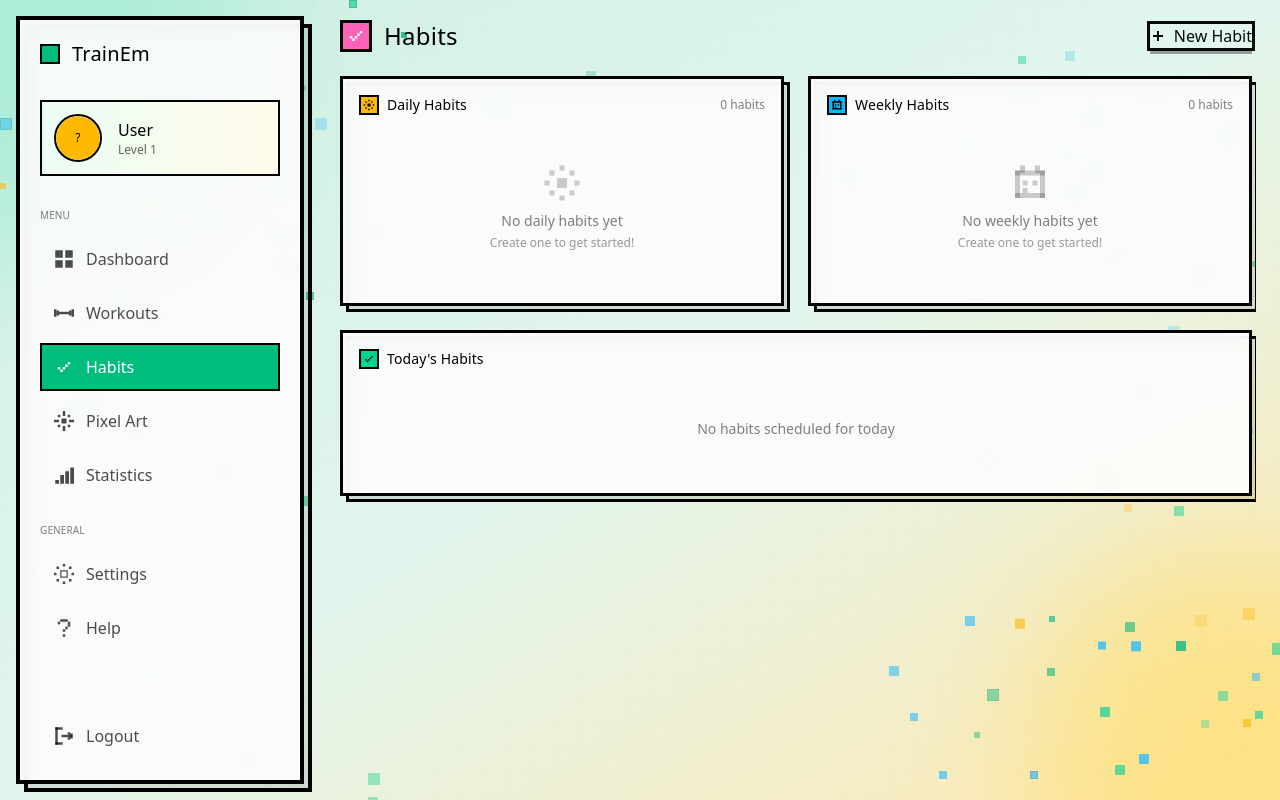
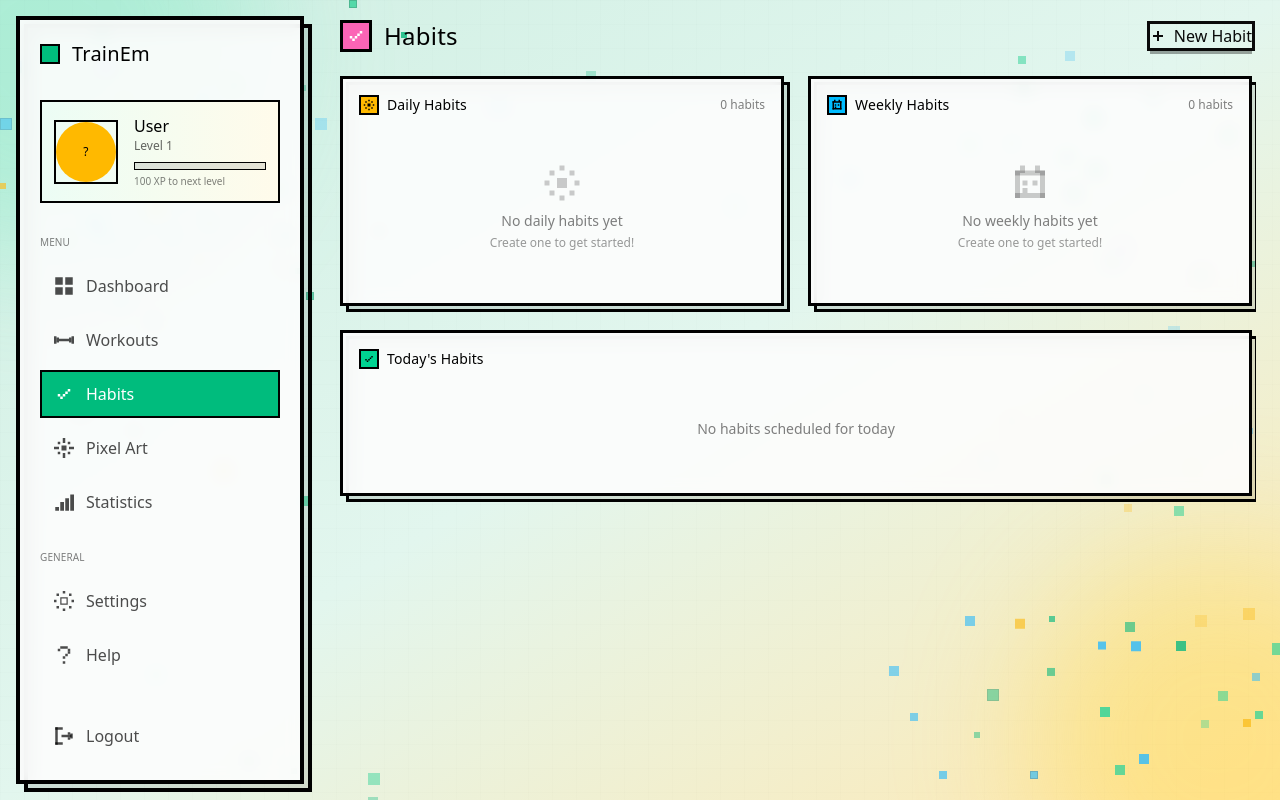
Before and after one commit to judi2641/trainem-deploy, a React (Vite) app in the folder frontend/: page /habits in a window 1280 px wide. Built offline with nearby package versions, Linux system fonts and the light colour scheme.

Commit message:
Lvl System, Side Bar Profile Picture, Dashboard Lvl anzeige

```diff
--- a/frontend/src/components/EntryCalendar.tsx
+++ b/frontend/src/components/EntryCalendar.tsx
@@ -13,6 +13,7 @@ import { toast } from 'sonner';
 import confetti from 'canvas-confetti';
 import { Progress } from './ui/progress';
 import { useMyContext } from '@/context/AppContext';
+import { getLevelFromScore } from '@/util/level';
 import {
 	Select,
 	SelectContent,
@@ -32,7 +33,7 @@ function isoDateOnly(d: Date) {
 }
 
 export function EntryCalendar({ weekStart, onEntryUpdated }: EntryCalendarProps) {
-	const { myUser, workouts, entries, setEntries } = useMyContext();
+	const { myUser, workouts, entries, setEntries, setMyUser } = useMyContext();
 	const auth0Id = myUser?.auth0Id;
 
 	const weekEnd = endOfWeek(weekStart, { weekStartsOn: 1 });
@@ -60,6 +61,11 @@ export function EntryCalendar({ weekStart, onEntryUpdated }: EntryCalendarProps)
 				const updatedEntry = await res.json();
 
 				setEntries((prev: any) => prev.map((e: any) => (e._id === entryId ? updatedEntry : e)));
+				setMyUser((prev: any) => {
+					if (!prev) return prev;
+					const nextScore = (prev.points ?? prev.score ?? 0) + 67;
+					return { ...prev, points: nextScore, score: nextScore };
+				});
 
 				toast.custom(
 					() => (
@@ -69,10 +75,19 @@ export function EntryCalendar({ weekStart, onEntryUpdated }: EntryCalendarProps)
 								<span className="font-medium">Exercise completed!</span>
 							</div>
 							<div className="flex flex-col gap-1">
+								{(() => {
+									const totalScore = myUser?.points ?? myUser?.score ?? 0;
+									const { level, currentXp, nextLevelXp } = getLevelFromScore(totalScore);
+
+									return (
+										<>
 								<span className="text-sm text-muted-foreground">
-									Level {Math.floor((myUser?.score ?? 0) / 100) + 1}
+											Level {level}
 								</span>
-								<Progress value={(myUser?.score ?? 0) % 100} className="h-2" />
+										<Progress value={(currentXp / nextLevelXp) * 100} className="h-2" />
+										</>
+									);
+								})()}
 							</div>
 						</div>
 					),
--- a/frontend/src/components/Sidebar.tsx
+++ b/frontend/src/components/Sidebar.tsx
@@ -2,7 +2,45 @@ import { NavLink } from 'react-router-dom';
 import { useAuth0 } from '@auth0/auth0-react';
 import { Avatar, AvatarImage, AvatarFallback } from '@/components/ui/avatar';
 import { useEffect, useState } from 'react';
+import { getLevelFromScore } from '@/util/level';
 import { useMyContext } from '@/context/AppContext';
+
+type PixelArtPixel = {
+	x: number;
+	y: number;
+	color: string;
+};
+
+function pixelArtToDataUrl(pixels: PixelArtPixel[], gridSize: number) {
+	if (typeof document === 'undefined') return null;
+
+	const canvas = document.createElement('canvas');
+	canvas.width = gridSize;
+	canvas.height = gridSize;
+
+	const ctx = canvas.getContext('2d');
+	if (!ctx) return null;
+
+	ctx.fillStyle = '#ffffff';
+	ctx.fillRect(0, 0, gridSize, gridSize);
+
+	pixels.forEach((pixel) => {
+		if (
+			typeof pixel.x !== 'number' ||
+			typeof pixel.y !== 'number' ||
+			typeof pixel.color !== 'string'
+		) {
+			return;
+		}
+		if (pixel.x < 0 || pixel.y < 0 || pixel.x >= gridSize || pixel.y >= gridSize) {
+			return;
+		}
+		ctx.fillStyle = pixel.color;
+		ctx.fillRect(pixel.x, pixel.y, 1, 1);
+	});
+
+	return canvas.toDataURL('image/png');
+}
 
 // Pixel-style icon components
 function PixelDashboardIcon({ className }: { className?: string }) {
@@ -115,29 +153,82 @@ function PixelLogoutIcon({ className }: { className?: string }) {
 export default function Sidebar() {
 	const { myUser, workouts, entries, setEntries } = useMyContext();
 	const { user, logout } = useAuth0();
+	const { pixelArt } = useMyContext();
 	const [backendUser, setBackendUser] = useState<any>(null);
-	const completedWorkouts = entries.filter((e: any) => e.completed).length;
-	const level = Math.floor(completedWorkouts / 5) + 1;
+	const [pixelAvatarUrl, setPixelAvatarUrl] = useState<string | null>(null);
 
 	useEffect(() => {
+		let isMounted = true;
+
 		async function loadUser() {
 			if (!user?.sub) return;
 			try {
 				const res = await fetch(`http://localhost:3000/api/user/${user.sub}`);
 				const data = await res.json();
-				setBackendUser(data);
+				if (isMounted) {
+					setBackendUser(data);
+				}
 			} catch (err) {
 				console.error('Fehler beim Laden des Users', err);
 			}
 		}
 		loadUser();
+
+		return () => {
+			isMounted = false;
+		};
 	}, [user]);
+
+	useEffect(() => {
+		let isMounted = true;
+
+		async function loadPixelArt() {
+			if (!user?.sub) return;
+			try {
+				const res = await fetch(`http://localhost:3000/api/pixel-art/${user.sub}`);
+				if (res.status === 404) {
+					if (isMounted) {
+						setPixelAvatarUrl(null);
+					}
+					return;
+				}
+				if (!res.ok) {
+					throw new Error('Failed to load pixel art');
+				}
+				const data = await res.json();
+				if (!isMounted) return;
+
+				const gridSize = typeof data.gridSize === 'number' ? data.gridSize : 16;
+				const pixels = Array.isArray(data.pixels) ? data.pixels : [];
+				setPixelAvatarUrl(pixelArtToDataUrl(pixels, gridSize));
+			} catch (err) {
+				console.error('Fehler beim Laden des Pixel Avatars', err);
+			}
+		}
+
+		loadPixelArt();
+
+		return () => {
+			isMounted = false;
+		};
+	}, [user?.sub]);
+
+	useEffect(() => {
+		if (!pixelArt) return;
+		const gridSize = typeof pixelArt.gridSize === 'number' ? pixelArt.gridSize : 16;
+		const pixels = Array.isArray(pixelArt.pixels) ? pixelArt.pixels : [];
+		setPixelAvatarUrl(pixelArtToDataUrl(pixels, gridSize));
+	}, [pixelArt]);
 
 	const handleLogout = () => {
 		if (window.confirm('Willst du dich ausloggen?')) {
 			logout();
 		}
 	};
+
+	const totalScore = backendUser?.points ?? backendUser?.score ?? 0;
+	const { level, currentXp, nextLevelXp } = getLevelFromScore(totalScore);
+	const xpPercent = nextLevelXp > 0 ? (currentXp / nextLevelXp) * 100 : 0;
 
 	const activeVisuals =
 		'flex items-center gap-3 px-3 py-2.5 bg-emerald-500 text-white font-medium border-2 border-black';
@@ -159,12 +250,12 @@ export default function Sidebar() {
 
 				{/* User Profile */}
 				<div className="flex items-center gap-4 mb-8 p-3 bg-gradient-to-r from-emerald-50 to-amber-50 border-2 border-black">
-					<Avatar className="h-12 w-12 border-2 border-black">
-						{backendUser?.img ? (
+					<Avatar className="h-16 w-16 border-2 border-black rounded-none">
+						{pixelAvatarUrl || backendUser?.img ? (
 							<AvatarImage
-								src={backendUser.img || '/placeholder.svg'}
+								src={pixelAvatarUrl || backendUser?.img}
 								alt="Avatar"
-								className="object-cover object-top"
+								className="object-contain pixelated"
 							/>
 						) : null}
 						<AvatarFallback className="bg-amber-400 text-black font-pixel text-xs">
@@ -172,8 +263,17 @@ export default function Sidebar() {
 						</AvatarFallback>
 					</Avatar>
 					<div className="flex-1 min-w-0">
-						<p className="font-medium text-black truncate">{myUser?.firstName ?? 'User'}</p>
+						<p className="font-medium text-black truncate">{backendUser?.firstName ?? 'User'}</p>
 						<p className="text-xs text-black/60">Level {level}</p>
+						<div className="mt-2 h-2 w-full bg-black/10 border border-black overflow-hidden">
+							<div
+								className="h-full bg-emerald-500 transition-all duration-300"
+								style={{ width: `${xpPercent}%` }}
+							/>
+						</div>
+						<p className="text-[10px] text-black/50 mt-1">
+							{nextLevelXp - currentXp} XP to next level
+						</p>
 					</div>
 				</div>
 
--- a/frontend/src/components/dashboardkacheln/ActiveWorkout.tsx
+++ b/frontend/src/components/dashboardkacheln/ActiveWorkout.tsx
@@ -260,7 +260,7 @@ function isCardio(ex: any) {
 }
 
 export default function ActiveWorkout() {
-	const { myUser, workouts, entries, setEntries } = useMyContext();
+	const { myUser, workouts, entries, setEntries, setMyUser } = useMyContext();
 	const auth0Id = myUser?.auth0Id;
 
 	const latestUncompletedEntry = useMemo(() => {
@@ -375,6 +375,11 @@ export default function ActiveWorkout() {
 
 		// Update entries state first
 		setEntries((prev: any) => prev.map((e: any) => (e._id === entryId ? updatedEntry : e)));
+		setMyUser((prev: any) => {
+			if (!prev) return prev;
+			const nextScore = (prev.points ?? prev.score ?? 0) + 67;
+			return { ...prev, points: nextScore, score: nextScore };
+		});
 
 		// ONLY trigger celebration when backend sets completed === true
 		// This is the most reliable indicator that all exercises are done
--- a/frontend/src/components/dashboardkacheln/PixelCharacter.tsx
+++ b/frontend/src/components/dashboardkacheln/PixelCharacter.tsx
@@ -10,25 +10,23 @@ import { useMyContext } from '@/context/AppContext';
 import { useMemo } from 'react';
 import { Star, Zap } from 'lucide-react';
 import { NavLink } from 'react-router-dom';
+import { getLevelFromScore } from '@/util/level';
 
 export default function PixelCharacter() {
-	const { entries, myUser } = useMyContext();
+	const { myUser } = useMyContext();
 
 	const characterData = useMemo(() => {
-		const completedWorkouts = entries.filter((e: any) => e.completed).length;
-		const level = Math.floor(completedWorkouts / 5) + 1;
-		const xpInCurrentLevel = completedWorkouts % 5;
-		const xpToNextLevel = 5;
-		const xpPercent = (xpInCurrentLevel / xpToNextLevel) * 100;
+		const totalScore = myUser?.points ?? myUser?.score ?? 0;
+		const { level, currentXp, nextLevelXp } = getLevelFromScore(totalScore);
+		const xpPercent = (currentXp / nextLevelXp) * 100;
 
 		return {
 			level,
-			xpInCurrentLevel,
-			xpToNextLevel,
+			xpInCurrentLevel: currentXp,
+			xpToNextLevel: nextLevelXp,
 			xpPercent,
-			completedWorkouts,
 		};
-	}, [entries]);
+	}, [myUser?.points, myUser?.score]);
 
 	const characterColor = myUser?.characterColor ?? '#10B981';
 
--- a/frontend/src/pages/PixelArt.tsx
+++ b/frontend/src/pages/PixelArt.tsx
@@ -7,6 +7,7 @@ import PixelBackground from '@/components/pixel/PixelBackground';
 import { Button } from '@/components/ui/button';
 import { useMyContext } from '@/context/AppContext';
 import { toast } from 'sonner';
+import { getLevelFromScore } from '@/util/level';
 
 // Pixel icons
 function SaveIcon({ className }: { className?: string }) {
@@ -37,17 +38,17 @@ function SparkleIcon({ className }: { className?: string }) {
 }
 
 export default function PixelArt() {
-	const { myUser, pixelArt, setPixelArt, entries } = useMyContext();
+	const { myUser, setPixelArt } = useMyContext();
 	const [pixelImage, setPixelImage] = useState<string | null>(null);
 	const [pixels, setPixels] = useState<PixelData[]>([]);
 	const [gridSize, setGridSize] = useState(64);
 	const [isSaving, setIsSaving] = useState(false);
 	const [isLoading, setIsLoading] = useState(true);
 
-	// Calculate level based on completed entries
-	const completedEntries = entries?.filter((e: any) => e.completed)?.length ?? 0;
-	const level = Math.floor(completedEntries / 5); // Level up every 5 completed workouts
-	const unlockedPixels = 12 + level * 4; // Start with 12, unlock 4 more per level
+	const totalScore = myUser?.points ?? myUser?.score ?? 0;
+
+	const { level, currentXp, nextLevelXp } = getLevelFromScore(totalScore);
+	const unlockedPixels = 12 + (level - 1) * 3;
 
 	useEffect(() => {
 		let isMounted = true;
@@ -172,11 +173,11 @@ export default function PixelArt() {
 								<div className="h-2 w-full bg-black/10 border border-black overflow-hidden">
 									<div
 										className="h-full bg-emerald-500 transition-all duration-300"
-										style={{ width: `${((completedEntries % 5) / 5) * 100}%` }}
+										style={{ width: `${(currentXp / nextLevelXp) * 100}%` }}
 									/>
 								</div>
 								<p className="text-xs text-black/50 mt-2">
-									Complete {5 - (completedEntries % 5)} more workouts to unlock 4 additional pixels!
+									{nextLevelXp - currentXp} XP to reach level {level + 1}.
 								</p>
 							</div>
 
--- /dev/null
+++ b/frontend/src/util/level.ts
@@ -0,0 +1,26 @@
+type LevelInfo = {
+	level: number;
+	currentXp: number;
+	nextLevelXp: number;
+};
+
+export function xpForNextLevel(level: number) {
+	const safeLevel = Math.max(1, Math.floor(level));
+	return 100 + (safeLevel - 1) * 10;
+}
+
+export function getLevelFromScore(score: number): LevelInfo {
+	let level = 1;
+	let remaining = Math.max(score, 0);
+
+	while (remaining >= xpForNextLevel(level)) {
+		remaining -= xpForNextLevel(level);
+		level += 1;
+	}
+
+	return {
+		level,
+		currentXp: remaining,
+		nextLevelXp: xpForNextLevel(level),
+	};
+}
```
Also changed, not shown: frontend/src/context/AppContext.tsx (+27 -1 lines), 1 other file (tests, documents, lock files or other folders).
